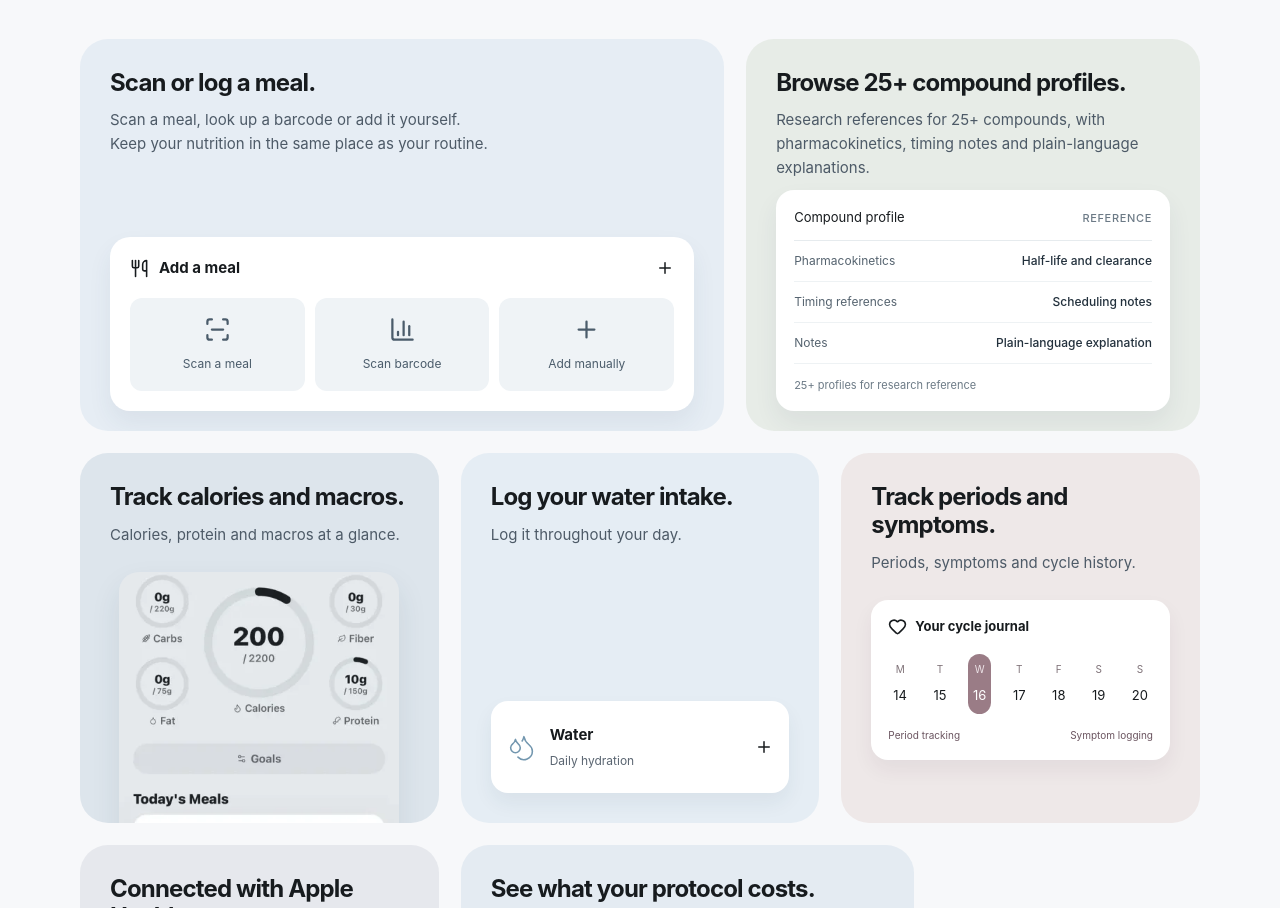
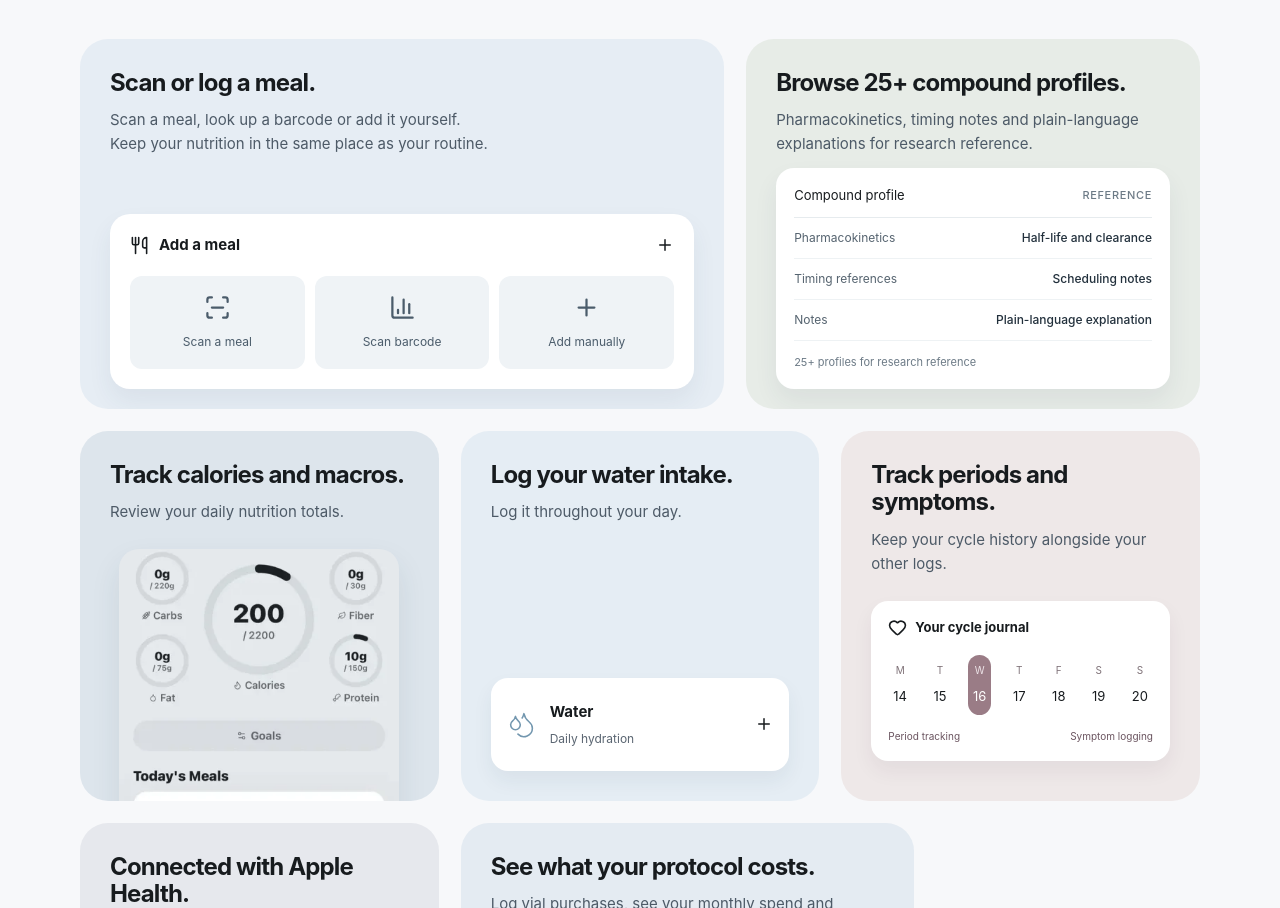
Before and after one commit to edorfanini00/PEPIQONWEBSITE, a React (Vite) app: page / in a window 1280 px wide. Shown: the part 3874-4782 px from the top of the page. Built offline with nearby package versions, Linux system fonts and the light colour scheme; a web font is replaced by a local one.

Commit message:
Limit desktop badge fix to opening stage and refine support copy

```diff
--- a/src/pages/Home.tsx
+++ b/src/pages/Home.tsx
@@ -56,10 +56,10 @@ function ScrollJourney(){
 }
 function FeatureGrid(){return <section className="feature-overview" id="features"><div className="overview-heading"><h2>Protocols, nutrition<br/>and daily health tracking.</h2><p>Log meals, water and symptoms,<br className="desktop-break"/> and review your daily activity.</p></div><div className="feature-grid">
  <article className="feature-card meal-card"><div className="feature-card-text"><h3>Scan or log a meal.</h3><p>Scan a meal, look up a barcode or add it yourself. Keep your nutrition in the same place as your routine.</p></div><div className="meal-ui"><div className="ui-topline"><Utensils size={19}/><b>Add a meal</b><Plus size={18}/></div><div className="meal-options"><span><ScanLine size={27}/>Scan a meal</span><span><BarChart3 size={27}/>Scan barcode</span><span><Plus size={27}/>Add manually</span></div></div></article>
- <article className="feature-card library-card"><div className="feature-card-text"><h3>Browse 25+ compound profiles.</h3><p>Research references for 25+ compounds, with pharmacokinetics, timing notes and plain-language explanations.</p></div><div className="library-ui"><div className="library-ui-head"><span>Compound profile</span><b>Reference</b></div><div className="library-ui-rows"><div><span>Pharmacokinetics</span><b>Half-life and clearance</b></div><div><span>Timing references</span><b>Scheduling notes</b></div><div><span>Notes</span><b>Plain-language explanation</b></div></div><p className="library-ui-foot">25+ profiles for research reference</p></div></article>
- <article className="feature-card macros-card"><div className="feature-card-text"><h3>Track calories and macros.</h3><p>Calories, protein and macros at a glance.</p></div><div className="nutrition-crop"><img src="/assets/iqonic-nutrition.jpg" srcSet={SRCSET["/assets/iqonic-nutrition.jpg"]} sizes="(max-width: 760px) 90vw, 280px" alt="IQONIC nutrition and macro tracking screen" width={600} height={1304} loading="lazy" decoding="async"/></div></article>
+ <article className="feature-card library-card"><div className="feature-card-text"><h3>Browse 25+ compound profiles.</h3><p>Pharmacokinetics, timing notes and plain-language explanations for research reference.</p></div><div className="library-ui"><div className="library-ui-head"><span>Compound profile</span><b>Reference</b></div><div className="library-ui-rows"><div><span>Pharmacokinetics</span><b>Half-life and clearance</b></div><div><span>Timing references</span><b>Scheduling notes</b></div><div><span>Notes</span><b>Plain-language explanation</b></div></div><p className="library-ui-foot">25+ profiles for research reference</p></div></article>
+ <article className="feature-card macros-card"><div className="feature-card-text"><h3>Track calories and macros.</h3><p>Review your daily nutrition totals.</p></div><div className="nutrition-crop"><img src="/assets/iqonic-nutrition.jpg" srcSet={SRCSET["/assets/iqonic-nutrition.jpg"]} sizes="(max-width: 760px) 90vw, 280px" alt="IQONIC nutrition and macro tracking screen" width={600} height={1304} loading="lazy" decoding="async"/></div></article>
  <article className="feature-card water-card"><div className="feature-card-text"><h3>Log your water intake.</h3><p>Log it throughout your day.</p></div><div className="mini-panel"><Droplets size={29} strokeWidth={1.3}/><div><b>Water</b><span>Daily hydration</span></div><Plus size={18}/></div></article>
- <article className="feature-card cycle-card"><div className="feature-card-text"><h3>Track periods and symptoms.</h3><p>Periods, symptoms and cycle history.</p></div><div className="cycle-ui"><div><Heart size={19}/><b>Your cycle journal</b></div><div className="week-row">{'MTWTFSS'.split('').map((d,i)=><span key={i} className={i===2?'selected':''}><small>{d}</small>{14+i}</span>)}</div><p>Period tracking <span>Symptom logging</span></p></div></article>
+ <article className="feature-card cycle-card"><div className="feature-card-text"><h3>Track periods and symptoms.</h3><p>Keep your cycle history alongside your other logs.</p></div><div className="cycle-ui"><div><Heart size={19}/><b>Your cycle journal</b></div><div className="week-row">{'MTWTFSS'.split('').map((d,i)=><span key={i} className={i===2?'selected':''}><small>{d}</small>{14+i}</span>)}</div><p>Period tracking <span>Symptom logging</span></p></div></article>
  <article className="feature-card health-card"><div className="feature-card-text"><h3>Connected with Apple Health.</h3><p>Steps, calories burned and sleep.</p></div><div className="health-ui">{['Steps','Calories burned','Sleep'].map(x=><div key={x}><Activity size={18}/><b>{x}</b><Check size={16}/></div>)}</div></article>
  <article className="feature-card spend-card"><div className="feature-card-text"><h3>See what your protocol costs.</h3><p>Log vial purchases, see your monthly spend and project what your active protocols will run you, in the same app as your schedule.</p></div><div className="spend-ui"><div className="spend-ui-head"><span>Spending</span><b>Monthly</b></div><div className="spend-bars" aria-hidden="true">{Array.from({length:8},(_,i)=><i key={i} style={{height:`${[38,52,44,66,58,74,62,86][i]}%`}}/>)}</div><div className="spend-ui-foot"><span>Vials logged</span><span>Projection</span></div><p className="spend-quote">“Makes budgeting way easier.” <em>Healthenthusiast1, App Store</em></p></div></article>
 <article className="feature-card records-card"><div className="feature-card-text"><h3>A record of your routine.</h3><p>Log your entries and look back at your history whenever you need to.</p></div><div className="records-ui"><History size={27}/><strong>From your first entry<br/>to your everyday routine.</strong><span>Schedule · Log · Review</span></div></article>
```
Also changed, not shown: src/landing.css.
